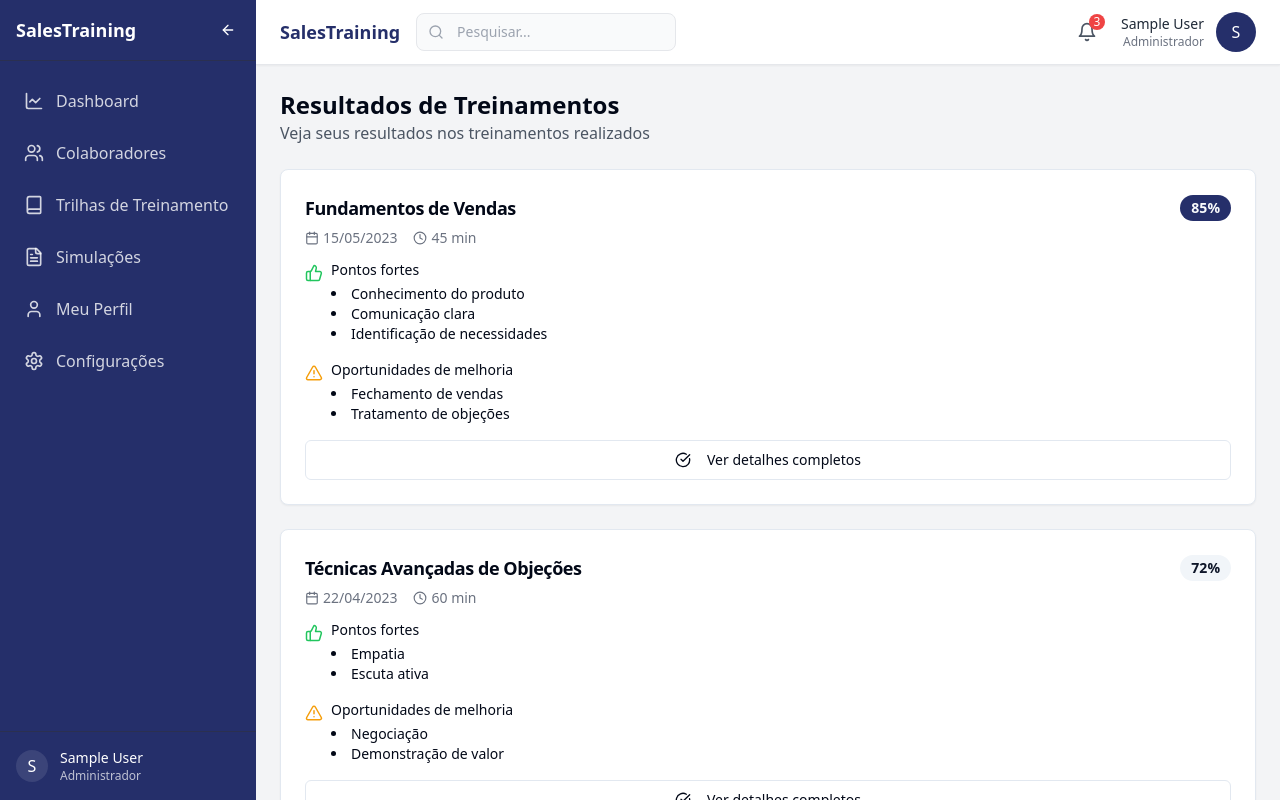
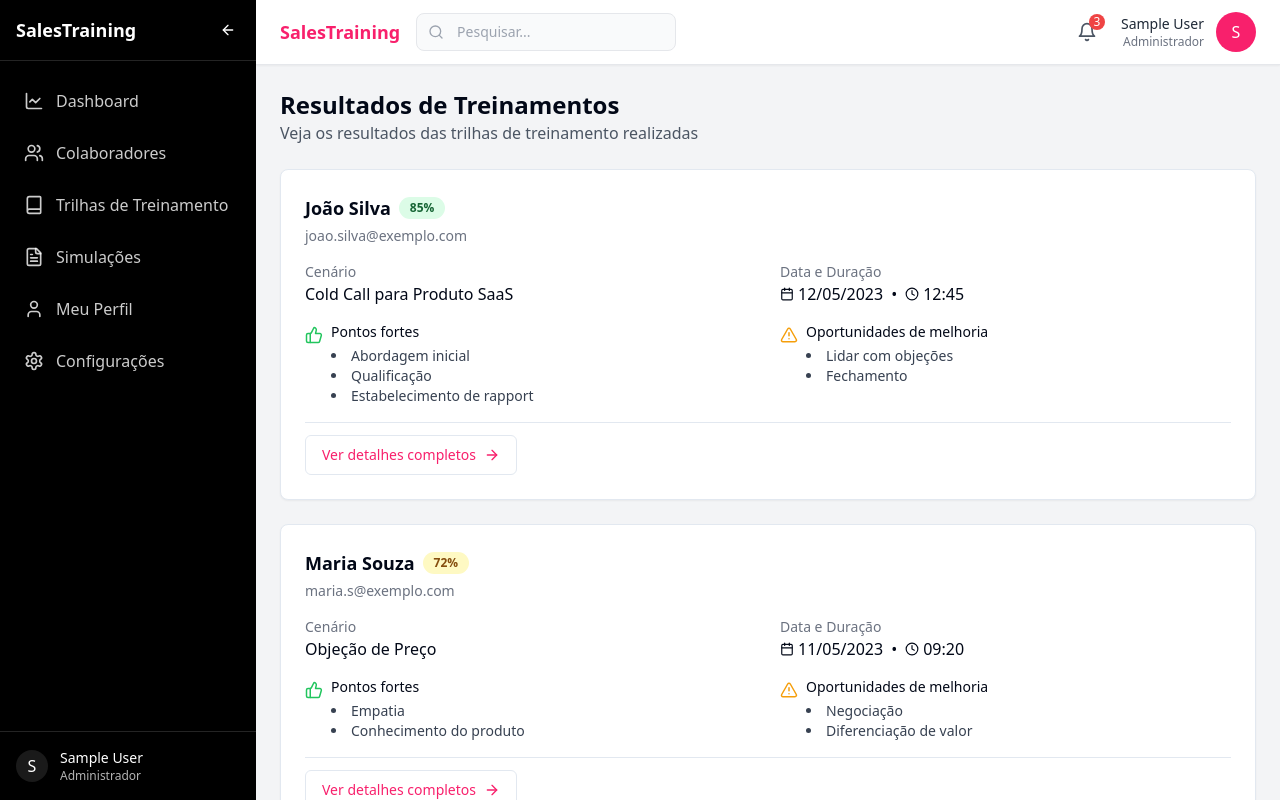
Before and after one commit to arplataformasdigi/salestraining, a React (Vite) app: page /training-results in a window 1280 px wide. Built offline with nearby package versions, Linux system fonts and the light colour scheme; sample sign-in values are in the browser's storage.

Commit message:
feat: Create training results screen
Implement the training results screen and adjust the system's color scheme based on the Vende-C brand.

```diff
--- a/src/index.css
+++ b/src/index.css
@@ -14,7 +14,7 @@
     --popover: 0 0% 100%;
     --popover-foreground: 222.2 84% 4.9%;
 
-    --primary: 231 48% 28%;
+    --primary: 339 94% 55%;
     --primary-foreground: 210 40% 98%;
 
     --secondary: 210 40% 96.1%;
@@ -31,18 +31,18 @@
 
     --border: 214.3 31.8% 91.4%;
     --input: 214.3 31.8% 91.4%;
-    --ring: 222.2 84% 4.9%;
+    --ring: 339 94% 55%;
 
     --radius: 0.5rem;
 
-    --sidebar-background: 231 48% 28%;
+    --sidebar-background: 0 0% 0%;
     --sidebar-foreground: 210 40% 98%;
-    --sidebar-primary: 210 40% 98%;
-    --sidebar-primary-foreground: 231 48% 28%;
-    --sidebar-accent: 231 30% 34%;
+    --sidebar-primary: 339 94% 55%;
+    --sidebar-primary-foreground: 210 40% 98%;
+    --sidebar-accent: 0 0% 11%;
     --sidebar-accent-foreground: 210 40% 98%;
-    --sidebar-border: 231 30% 24%;
-    --sidebar-ring: 217.2 91.2% 59.8%;
+    --sidebar-border: 0 0% 14%;
+    --sidebar-ring: 339 94% 55%;
   }
 
   .dark {
@@ -55,8 +55,8 @@
     --popover: 222.2 84% 4.9%;
     --popover-foreground: 210 40% 98%;
 
-    --primary: 210 40% 98%;
-    --primary-foreground: 222.2 47.4% 11.2%;
+    --primary: 339 94% 55%;
+    --primary-foreground: 0 0% 98%;
 
     --secondary: 217.2 32.6% 17.5%;
     --secondary-foreground: 210 40% 98%;
@@ -72,16 +72,16 @@
 
     --border: 217.2 32.6% 17.5%;
     --input: 217.2 32.6% 17.5%;
-    --ring: 212.7 26.8% 83.9%;
+    --ring: 339 94% 55%;
 
-    --sidebar-background: 231 48% 28%;
+    --sidebar-background: 0 0% 0%;
     --sidebar-foreground: 210 40% 98%;
-    --sidebar-primary: 210 40% 98%;
-    --sidebar-primary-foreground: 231 48% 28%;
-    --sidebar-accent: 231 30% 34%;
+    --sidebar-primary: 339 94% 55%;
+    --sidebar-primary-foreground: 0 0% 98%;
+    --sidebar-accent: 0 0% 11%;
     --sidebar-accent-foreground: 210 40% 98%;
-    --sidebar-border: 231 30% 24%;
-    --sidebar-ring: 217.2 91.2% 59.8%;
+    --sidebar-border: 0 0% 14%;
+    --sidebar-ring: 339 94% 55%;
   }
 }
 
--- a/src/pages/TrainingResults.tsx
+++ b/src/pages/TrainingResults.tsx
@@ -1,30 +1,41 @@
 
 import React from "react";
 import DashboardLayout from "@/components/layouts/DashboardLayout";
-import { Card, CardContent, CardHeader, CardTitle } from "@/components/ui/card";
+import { Card, CardContent } from "@/components/ui/card";
 import { Badge } from "@/components/ui/badge";
 import { Button } from "@/components/ui/button";
-import { ThumbsUp, AlertTriangle, CheckCircle, Calendar, Clock } from "lucide-react";
+import {
+  ThumbsUp,
+  AlertTriangle,
+  CheckCircle,
+  Calendar,
+  Clock,
+  ArrowRight
+} from "lucide-react";
 
 const TrainingResults: React.FC = () => {
   const mockResults = [
     {
       id: 1,
-      title: "Fundamentos de Vendas",
-      date: "15/05/2023",
-      duration: "45 min",
+      name: "João Silva",
+      email: "joao.silva@exemplo.com",
+      title: "Cold Call para Produto SaaS",
+      date: "12/05/2023",
+      time: "12:45",
       score: 85,
-      strengths: ["Conhecimento do produto", "Comunicação clara", "Identificação de necessidades"],
-      improvements: ["Fechamento de vendas", "Tratamento de objeções"],
+      strengths: ["Abordagem inicial", "Qualificação", "Estabelecimento de rapport"],
+      improvements: ["Lidar com objeções", "Fechamento"],
     },
     {
       id: 2,
-      title: "Técnicas Avançadas de Objeções",
-      date: "22/04/2023",
-      duration: "60 min",
+      name: "Maria Souza",
+      email: "maria.s@exemplo.com",
+      title: "Objeção de Preço",
+      date: "11/05/2023",
+      time: "09:20",
       score: 72,
-      strengths: ["Empatia", "Escuta ativa"],
-      improvements: ["Negociação", "Demonstração de valor"],
+      strengths: ["Empatia", "Conhecimento do produto"],
+      improvements: ["Negociação", "Diferenciação de valor"],
     }
   ];
 
@@ -33,43 +44,63 @@ const TrainingResults: React.FC = () => {
       <div className="space-y-6">
         <div>
           <h1 className="text-2xl font-bold">Resultados de Treinamentos</h1>
-          <p className="text-gray-600">Veja seus resultados nos treinamentos realizados</p>
+          <p className="text-gray-600">Veja os resultados das trilhas de treinamento realizadas</p>
         </div>
 
         <div className="space-y-6">
           {mockResults.map((result) => (
-            <Card key={result.id} className="overflow-hidden">
-              <CardHeader className="pb-3">
-                <div className="flex justify-between items-center">
-                  <CardTitle className="text-lg">{result.title}</CardTitle>
+            <Card key={result.id} className="overflow-hidden shadow-sm">
+              <CardContent className="p-6">
+                <div className="flex justify-between items-start">
+                  <div>
+                    <div className="flex items-center gap-2 mb-1">
+                      <h3 className="text-lg font-bold">{result.name}</h3>
                       <Badge
-                    variant={result.score >= 80 ? "default" : result.score >= 60 ? "secondary" : "destructive"}
-                    className="text-sm"
+                        className={`${
+                          result.score >= 80
+                            ? "bg-green-100 text-green-800"
+                            : result.score >= 60
+                              ? "bg-yellow-100 text-yellow-800"
+                              : "bg-red-100 text-red-800"
+                        }`}
                       >
                         {result.score}%
                       </Badge>
                     </div>
-                <div className="flex items-center space-x-4 text-sm text-gray-500 mt-2">
+                    <p className="text-sm text-gray-500">{result.email}</p>
+                  </div>
+                </div>
+
+                <div className="grid grid-cols-1 md:grid-cols-2 gap-6 mt-4">
+                  <div>
+                    <p className="text-sm font-medium text-gray-500">Cenário</p>
+                    <p className="font-medium">{result.title}</p>
+                  </div>
+                  <div>
+                    <p className="text-sm font-medium text-gray-500">Data e Duração</p>
+                    <div className="flex items-center gap-2">
                       <div className="flex items-center">
                         <Calendar size={14} className="mr-1" />
                         <span>{result.date}</span>
                       </div>
+                      <span>•</span>
                       <div className="flex items-center">
                         <Clock size={14} className="mr-1" />
-                    <span>{result.duration}</span>
+                        <span>{result.time}</span>
                       </div>
                     </div>
-              </CardHeader>
-              <CardContent>
-                <div className="space-y-4">
+                  </div>
+                </div>
+
+                <div className="grid grid-cols-1 md:grid-cols-2 gap-6 mt-4">
                   <div>
                     <div className="flex items-start gap-2">
                       <ThumbsUp size={18} className="text-green-500 mt-1" />
                       <div>
-                        <h4 className="font-medium text-sm">Pontos fortes</h4>
+                        <p className="font-medium text-sm">Pontos fortes</p>
                         <ul className="text-sm mt-1 list-disc list-inside">
                           {result.strengths.map((strength, idx) => (
-                            <li key={idx}>{strength}</li>
+                            <li key={idx} className="text-gray-700">{strength}</li>
                           ))}
                         </ul>
                       </div>
@@ -80,18 +111,21 @@ const TrainingResults: React.FC = () => {
                     <div className="flex items-start gap-2">
                       <AlertTriangle size={18} className="text-amber-500 mt-1" />
                       <div>
-                        <h4 className="font-medium text-sm">Oportunidades de melhoria</h4>
+                        <p className="font-medium text-sm">Oportunidades de melhoria</p>
                         <ul className="text-sm mt-1 list-disc list-inside">
                           {result.improvements.map((improvement, idx) => (
-                            <li key={idx}>{improvement}</li>
+                            <li key={idx} className="text-gray-700">{improvement}</li>
                           ))}
                         </ul>
                       </div>
                     </div>
                   </div>
+                </div>
 
-                  <Button variant="outline" className="w-full">
-                    <CheckCircle size={16} className="mr-2" /> Ver detalhes completos
+                <div className="mt-4 pt-3 border-t">
+                  <Button variant="outline" className="text-primary hover:text-primary hover:bg-primary/5 transition-colors">
+                    <span>Ver detalhes completos</span>
+                    <ArrowRight size={16} />
                   </Button>
                 </div>
               </CardContent>
--- a/tailwind.config.ts
+++ b/tailwind.config.ts
@@ -62,6 +62,12 @@ export default {
 					'accent-foreground': 'hsl(var(--sidebar-accent-foreground))',
 					border: 'hsl(var(--sidebar-border))',
 					ring: 'hsl(var(--sidebar-ring))'
+				},
+				'vende-c': {
+					primary: '#ff1f64',
+					black: '#000000',
+					gray: '#222222',
+					light: '#f5f5f5'
 				}
 			},
 			borderRadius: {
```
Lines whose indentation alone changed are shown as unchanged.
